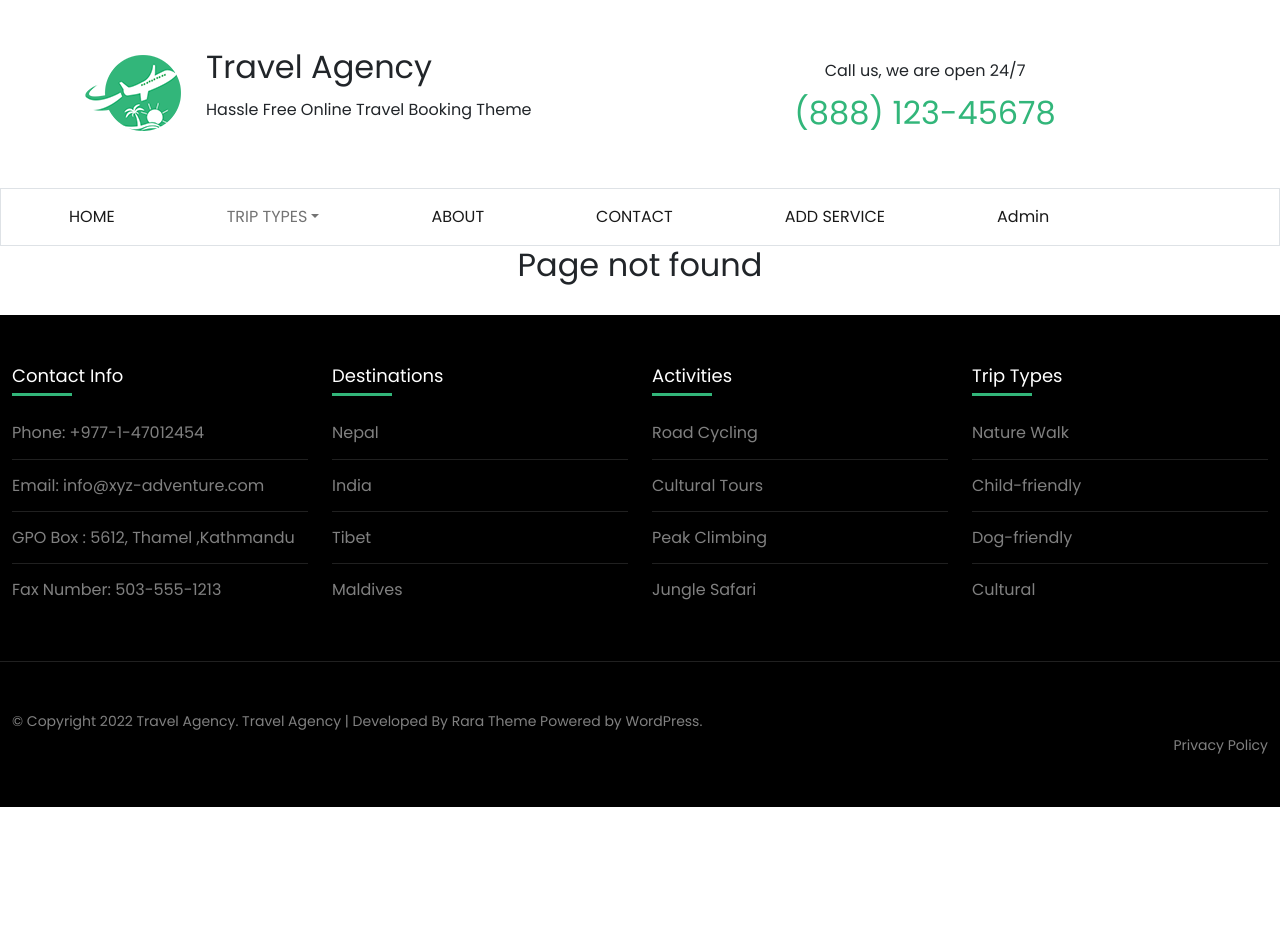
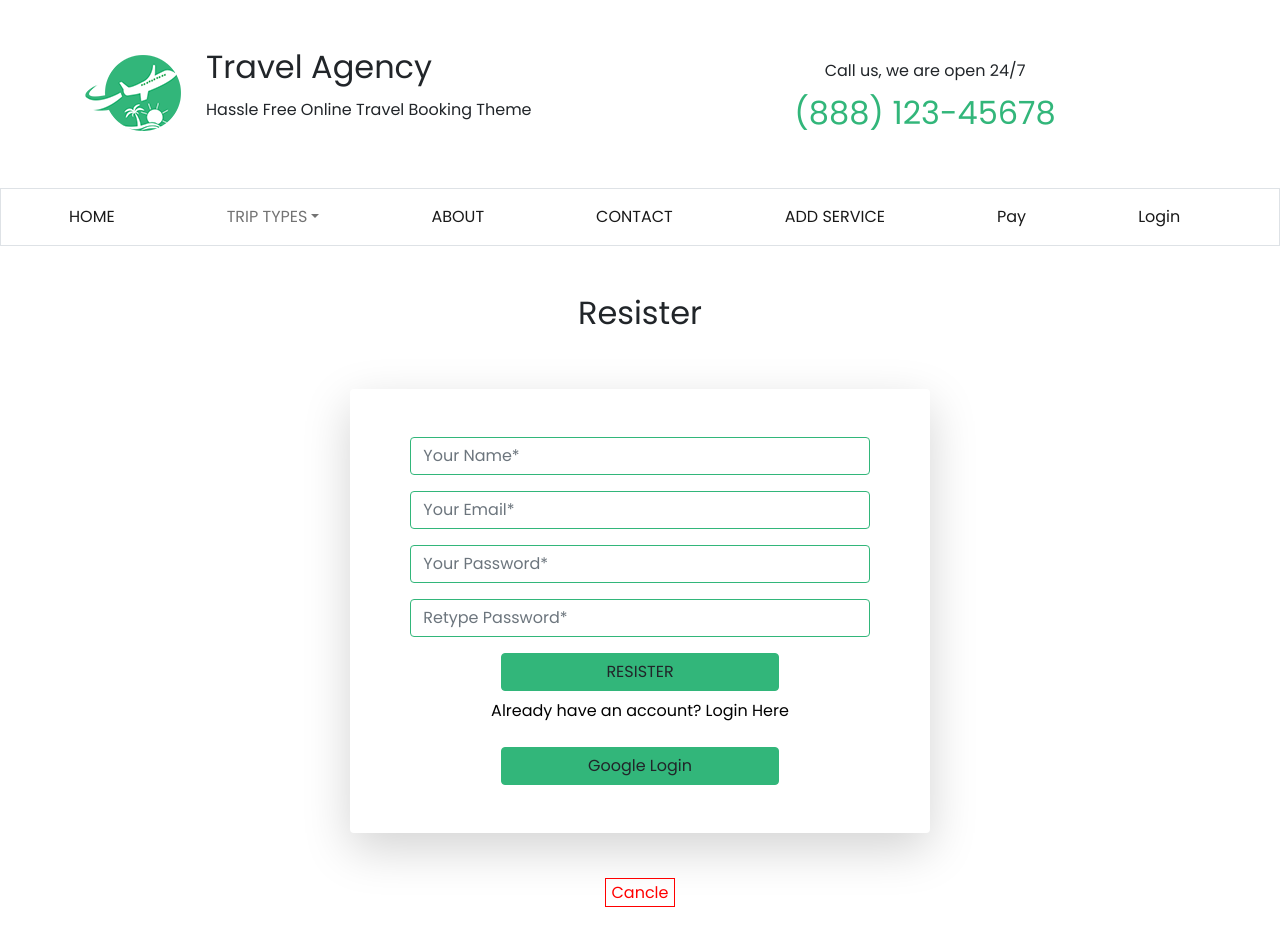
Before and after one commit to Ananna14/Travel-Agency-fontend, a React (Create React App) app: page /register in a window 1280 px wide. Shown: the top 952 px of the page. Before the commit the page ends 807 px from the top, so only its background shows below. Built offline with nearby package versions, Linux system fonts and the light colour scheme.

Commit message:
login-added

```diff
--- a/src/App.js
+++ b/src/App.js
@@ -11,37 +11,35 @@ import NotFound from './Pages/frontend/NotFound/NotFound';
 import Nav from './Pages/frontend/Nav/Nav';
 import Logo from './Pages/frontend/Logo/Logo';
 import Footer from './Pages/frontend/Footer/Footer';
-// import AddService from './Pages/Admin/AddService/AddService';
 import Details from './Pages/frontend/Details/Details';
-// import Home from './Pages/Home/Home';
-// import Contact from './Pages/Contact/Contact';
-// import Blog from './Pages/Blog/Blog';
-// import Type from './Pages/Type/Type';
-// import About from './Pages/About/About';
-// import Dog from './Pages/Dog/Dog';
-// import Child from './Pages/Child/Child';
-// import NotFound from './Pages/NotFound/NotFound';
-// import Footer from './Pages/Footer/Footer';
-// import Logo from './Pages/Logo/Logo';
+import AddService from './Pages/frontend/AddService/AddService';
+import Pay from './Pages/Pay/Pay';
+import Login from './Pages/frontend/Login/Login';
+import Register from './Pages/frontend/Register/Register';
+
 
 function App() {
   return (
     <div className="App">
-     {/* <Nav></Nav> */}
      <BrowserRouter>
      <Logo/>
        <Nav/>
        <Routes>
          <Route path="/" element={<Home/>}></Route>
+         <Route path="/home" element={<Home/>}></Route>
          <Route path="/dog" element={<Dog/>}></Route>
          <Route path="/child" element={<Child/>}></Route>
          <Route path="/type" element={<Type/>}></Route>
          <Route path="/details/:_id" element={<Details/>}></Route>
          <Route path="/about" element={<About/>}></Route>
          <Route path="/contact" element={<Contact/>}></Route>
-         {/* <Route path="/addService" element={<AddService/>}></Route> */}
+         <Route path="/addService" element={<AddService/>}></Route>
+         <Route path="/pay" element={<Pay/>}></Route>
+         <Route path="/login" element={<Login/>}></Route>
+         <Route path="/register" element={<Register/>}></Route>
          <Route path="*" element={<NotFound/>}></Route>
        </Routes>
+
        <Footer/>
      </BrowserRouter>
 
--- /dev/null
+++ b/src/Pages/Pay/Pay.js
@@ -0,0 +1,11 @@
+import React from 'react'
+
+const Pay = () => {
+  return (
+    <div className="container">
+        <h2 className="p-5">Payment Please!</h2>
+    </div>
+  )
+}
+
+export default Pay
--- a/src/Pages/frontend/AddService/AddService.js
+++ b/src/Pages/frontend/AddService/AddService.js
@@ -1,9 +1,29 @@
+import axios from 'axios';
 import React from 'react'
+import { useForm } from 'react-hook-form';
 
 const AddService = () => {
+    const { register, handleSubmit } = useForm();
+    const onSubmit = data => {
+        console.log(data);
+        axios.post('http://localhost:5000/services', data)
+        .then(res =>{
+            console.log(res)
+        })
+    };
   return (
     <div>
+       <form onSubmit={handleSubmit(onSubmit)} className='mt-5 mb-2 '>
+                    <input {...register("Heading")} placeholder='Heading' className='mb-2 w-50 p-2 border-color'  /><br/>
+                    <textarea {...register("Description")} placeholder='Description' className='mb-2 w-50 p-2 border-color' /><br/>
+                    <input {...register("Due")} placeholder='Due' className='mb-2 w-50 p-2 border-color'  /><br/>
+                    <input {...register("Heading")} placeholder='Heading' className='mb-2 w-50 p-2 border-color'  /><br/>
+                    <input {...register("Day")} placeholder='Day' className='mb-2 w-50 p-2 border-color'  /><br/>
+                    <input {...register("Image")} placeholder='Image' className='mb-2 w-50 p-2 border-color'  /><br/>
 
+
+                    <input type="submit" className='border-color btn'/><br/>
+                </form>
     </div>
   )
 }
--- a/src/Pages/frontend/Details/Details.js
+++ b/src/Pages/frontend/Details/Details.js
@@ -1,101 +1,75 @@
-import React, { useEffect, useState } from 'react'
-import { useParams } from 'react-router-dom';
-import { useForm} from "react-hook-form";
-// import swal from 'sweetalert';
-// import useAuth from '../../../hooks/useAuth';
+import React from 'react'
+import { Card } from 'react-bootstrap';
+import { useEffect, useState } from 'react'
+import { Link, useParams } from 'react-router-dom'
+import { useForm } from 'react-hook-form';
 
-
-const Courses = () => {
-    const {_id}=useParams();
-    const [home,sethome]=useState([])
-    // const {user}=useAuth()
-
+const Details = () => {
+    const {_id} = useParams();
+    const { register, handleSubmit } = useForm();
+    const [singleService, setSingleService] = useState({});
 
     useEffect(()=>{
-        fetch(`http://localhost:5000/${_id}`)
-        .then(res=>res.json())
-        .then(data=>sethome(data))
+        fetch(`http://localhost:5000/services/${_id}`)
+        .then(res => res.json())
+        .then(data => setSingleService(data))
     },[])
+    // console.log(singleService);
 
-
-    // form
-    const { register, handleSubmit,reset } = useForm();
-
-    const onSubmit=(data)=>{
-        data.name=home?.Heading;
-        data.number=home?.Description;
-        data.img=home?.Image;
-        data.subject=home?.Area;
-        data.salary=home?.Due;
-        data.status=false;
-
-        fetch('http://localhost:5000/orders',{
-            method:"POST",
-            headers:{"content-type":"application/json"},
-            body:JSON.stringify(data)
-        })
-        .then(res=>res.json())
-        .then(result=>{
-            if(result.acknowledged){
-                reset()
-                alert('successfully added')
-                // swal("Success!", "Order Successfully!", "success");
-
-            }
-        })
-
-
-
-
-
+    //FORM_DETAILS_ADDED
+    const onSubmit = data => {
         console.log(data)
-
     };
 
   return (
-        <div className="product">
-          <div className='row'>
-                <div className='col col-lg-7 col-md-7 col-sm-12 col-12'>
-
-                <div className="card mb-3 single-card ">
-                                <div className="row g-0 ">
-                                    <div className="col-md-4 border text-center">
-                                        <img src={home?.Image} className="img-fluid home-image" alt="..." />
+    <div style={{display: "flex"}}>
+        <div className='col-lg-4'>
+            <Card className="card shadow half-width m-4 pb-5 pl-2">
+                <div className="inner">
+                    <Card.Img variant="top" className='img-design mx-auto' src={singleService.Image} />
                 </div>
-                                    <div className="col-md-8">
-                                        <div className="card-body pb-4">
-                                            <h3 className="card-title fw-bolder text-primary">{home?.Heading}</h3>
-                                            <p className="card-text fw-bolder">Tuition Class : {home?.Description}</p>
-                                            {/* <p className="card-text fw-bolder">Teaching : {home?.subject}</p> */}
-                                            <p className="card-text fw-bolder">Qualification : {home?.Due}</p>
-                                            <p className="card-text fw-bolder">Institute : {home?.Area}</p>
-                                            <p className="card-text fw-bolder">Email : {home?.Day}</p>
-                                            {/* <p className="card-text fw-bolder">Phone : {home?.mobile}</p>
-                                            <p className="card-text fw-bolder">Salary : Tk {home?.salary}</p>
-                                            <p className="card-text fw-bolder">Tuition Areas : {home?.area}</p> */}
-                                         </div>
-                                    </div>
-                                </div>
+                <Card.Body className="text-center">
+                <Card.Title className="fw-bold mt-3">{singleService.Heading}</Card.Title>
+                    <div className='d-flex mt-5'>
+                        {/* part-1-start */}
+                        <div className=''>
+                            <p> <i class="fas fa-map-marker-alt mx-2"></i>{singleService.Area}<br/></p>
+                            <p> <i class="far fa-clock mx-2"></i><span>{singleService.Day}<br/>Days Nights</span></p>
                         </div>
 
+                            {/* part-1-end */}
+                        {/* part-2-start */}
+                        <div className='margin'>
+                            <span className='offer'> 24% off</span><br/><br/>
+                            <h3 className='fw-bold'>{singleService.Due}</h3>
                         </div>
-                {/* 2nd-part form */}
-            <div className="col col-lg-5 col-md-5 col-sm-12 col-12 pt-5 ">
-                <form className='w-100' onSubmit={handleSubmit(onSubmit)}>
-                    {/* <input className='w-75 py-2 mx-auto rounded mb-2 border' {...register("studentName", { required: true, maxLength: 20 })} value={user?.displayName}/><br/> */}
-                    <input className='w-75 py-2 mx-auto rounded mb-2 border' {...register("studentName", { required: true, maxLength: 20 })}/><br/>
-                    <input className='w-75 py-2 mx-auto rounded mb-2 border' {...register("studentEmail", { required: true })} type="email" /><br/>
-                    {/* <input className='w-75 py-2 mx-auto rounded mb-2 border' {...register("studentEmail", { required: true })} type="email" value={user?.email}/><br/> */}
-                    <input className='w-75 py-2 mx-auto rounded mb-2 border' type="number" {...register("studentNumber")} placeholder="Phone Number" /><br/>
-                    <textarea className='w-75 py-2 mx-auto rounded mb-2 border' type="number" {...register("studentMessage")} placeholder="Write you Something________________" /><br/>
-                    <input className='w-75 py-2 mx-auto rounded mb-2 bg-primary text-white fw-bolder border-0'  type="submit" value="Submit" />
+                            {/* part-2-end */}
+                    </div>
+                    <Link to="/home"><button className='btn w-100 mt-5'>Back</button></Link><br/><br/>
+                        <hr/><br/>
+                    <div className="text-start">
+                    <span className='gray-color fw-bold'>Available through out the year:</span><br/>
+                        <small class="card-text gray-color">{singleService.Description}</small>
+                    </div>
+                </Card.Body>
+            </Card>
+        </div>
+        {/* FORM */}
+        <div className="form-details col-lg-8">
+        <form onSubmit={handleSubmit(onSubmit)} className='mt-5 mb-2 '>
+                    <input {...register("Heading")} placeholder='Heading' className='mb-2 w-50 p-2 border-color'  /><br/>
+                    <textarea {...register("Description")} placeholder='Description' className='mb-2 w-50 p-2 border-color' /><br/>
+                    <input {...register("Due")} placeholder='Due' className='mb-2 w-50 p-2 border-color'  /><br/>
+                    <input {...register("Heading")} placeholder='Heading' className='mb-2 w-50 p-2 border-color'  /><br/>
+                    <input {...register("Day")} placeholder='Day' className='mb-2 w-50 p-2 border-color'  /><br/>
+                    <input {...register("Image")} placeholder='Image' className='mb-2 w-50 p-2 border-color'  /><br/>
 
+
+                    <input type="submit" className='border-color bg'/><br/>
                 </form>
-            </div>
-
         </div>
     </div>
   )
 }
 
-export default Courses
+export default Details
--- /dev/null
+++ b/src/Pages/frontend/Login/Login.css
@@ -0,0 +1,20 @@
+.form-center{
+justify-content: center;
+align-items: center;
+}
+.text-decoration{
+    text-decoration: none;
+    color: black;
+}
+.shadow-padding{
+    padding: 50px;
+}
+.border-form{
+    border: 1px solid #32b67a;
+}
+.cancle-btn{
+    border: 1px solid red;
+    color: red;
+    display: inline;
+    padding: 2px 6px;
+}
--- /dev/null
+++ b/src/Pages/frontend/Login/Login.js
@@ -0,0 +1,33 @@
+import React from 'react'
+import { Col, Container, Form, Row } from 'react-bootstrap'
+import { Link } from 'react-router-dom'
+import './Login.css'
+
+const Login = () => {
+
+  return (
+    <div className='margin-btm'>
+         <h2 className="py-5">Login Page</h2>
+       <Container className="shadow-lg py-5 rounded" style={{ minWidth: 445, maxWidth: 580, mx: 'auto' }}>
+            <Form>
+           <Form.Group as={Row} className="mb-3 form-center" controlId="formPlaintextEmail" >
+                    <Col sm="10">
+                    <Form.Control type="email" className="border-form" placeholder="Your Email*" />
+                    </Col>
+                </Form.Group>
+                <Form.Group as={Row} className="mb-3 form-center" controlId="formPlaintextPassword">
+                    <Col sm="10">
+                    <Form.Control type="password" className="border-form" placeholder="Your Password*" />
+                    </Col>
+                </Form.Group>
+            </Form>
+            <button className='btn w-50'>LOGIN</button>
+            <Link to="/register" className='text-decoration'><p className='py-2'>New User? Please Resister.</p></Link>
+            <button className='btn w-50'>Google Login</button>
+       </Container><br/><br/>
+       <Link to="/home" className='text-decoration mt-5'><p className='cancle-btn'>Cancle</p></Link>
+    </div>
+  )
+}
+
+export default Login
--- a/src/Pages/frontend/Nav/Nav.js
+++ b/src/Pages/frontend/Nav/Nav.js
@@ -11,7 +11,7 @@ const Nav = () => {
     <div className="collapse navbar-collapse" id="navbarSupportedContent">
       <ul className="navbar-nav me-auto mb-2 mb-lg-0">
         <li className="nav-item">
-          <Link to="/" className="nav-link active mx-5" aria-current="page" href="#">HOME</Link>
+          <Link to="/home" className="nav-link active mx-5" aria-current="page" href="#">HOME</Link>
         </li>
         <li className="nav-item dropdown">
           <Link to="/type" className="nav-link dropdown-toggle mx-5" href="#" id="navbarDropdown" role="button" data-bs-toggle="dropdown" aria-expanded="false">
@@ -31,9 +31,13 @@ const Nav = () => {
         <li className="nav-item">
           <Link to="/addService" className="nav-link active mx-5" aria-current="page" href="#">ADD SERVICE</Link>
         </li>
-          <li className="nav-item">
-          <Link to="/blog" className="nav-link active mx-5" aria-current="page" href="#">Admin</Link>
+        <li className="nav-item">
+          <Link to="/pay" className="nav-link active mx-5" aria-current="page" href="#">Pay</Link>
         </li>
+        <li className="nav-item">
+          <Link to="/login" className="nav-link active mx-5" aria-current="page" href="#">Login</Link>
+        </li>
+
       </ul>
     </div>
   </div>
--- /dev/null
+++ b/src/Pages/frontend/Register/Register.js
@@ -0,0 +1,43 @@
+import React from 'react'
+import { Col, Container, Form, Row } from 'react-bootstrap'
+import { Link } from 'react-router-dom'
+
+const Register = () => {
+  return (
+    <div className='margin-btm'>
+       <Container>
+       <h2 className="py-5">Resister</h2>
+       <Container className="shadow-lg py-5 rounded" style={{ minWidth: 445, maxWidth: 580, mx: 'auto' }}>
+            <Form>
+           <Form.Group as={Row} className="mb-3 form-center" >
+                    <Col sm="10">
+                    <Form.Control type="text" className="border-form" placeholder="Your Name*" />
+                    </Col>
+                </Form.Group>
+           <Form.Group as={Row} className="mb-3 form-center" controlId="formPlaintextEmail" >
+                    <Col sm="10">
+                    <Form.Control type="email" className="border-form" placeholder="Your Email*" />
+                    </Col>
+                </Form.Group>
+                <Form.Group as={Row} className="mb-3 form-center" controlId="formPlaintextPassword">
+                    <Col sm="10">
+                    <Form.Control type="password" className="border-form" placeholder="Your Password*" />
+                    </Col>
+                </Form.Group>
+                <Form.Group as={Row} className="mb-3 form-center" controlId="formPlaintextPassword">
+                    <Col sm="10">
+                    <Form.Control type="password" className="border-form" placeholder="Retype Password*" />
+                    </Col>
+                </Form.Group>
+            </Form>
+            <button className='btn w-50'>RESISTER</button>
+            <Link to="/login" className='text-decoration'><p className='py-2'>Already have an account? Login Here</p></Link>
+            <button className='btn w-50'>Google Login</button>
+       </Container><br/><br/>
+       <Link to="/home" className='text-decoration mt-5'><p className='cancle-btn'>Cancle</p></Link>
+       </Container>
+    </div>
+  )
+}
+
+export default Register
--- a/src/Pages/frontend/SingleHome/SingleHome.js
+++ b/src/Pages/frontend/SingleHome/SingleHome.js
@@ -1,7 +1,6 @@
 import React from 'react'
-import { Button, Card } from 'react-bootstrap';
+import { Card } from 'react-bootstrap';
 import { Link } from 'react-router-dom';
-import './SingleHome.css'
 
 const SingleHome = ({ home }) => {
     const {Image, Heading, Description, Area, Day, Due, _id } = home;
@@ -28,14 +27,12 @@ const SingleHome = ({ home }) => {
                     </div>
                       {/* part-2-end */}
                 </div>
-               <Link to={`/details/${_id}`}><button className='btn w-100 mt-5'>View Details</button></Link><br/><br/>
+               <Link to={`/details/${home?._id}`}><button className='btn w-100 mt-5'>View Details</button></Link><br/><br/>
                 <hr/><br/>
                <div className="text-start">
                <span className='gray-color fw-bold'>Available through out the year:</span><br/>
                 <small class="card-text gray-color">{Description}</small>
                </div>
-
-          {/* <Link to={`/courses/${teach?._id}`}><Button className="fw-bold border-0 px-4 fs-5">Details</Button></Link> */}
         </Card.Body>
       </Card>
     </div>
@@ -43,33 +40,3 @@ const SingleHome = ({ home }) => {
 }
 
 export default SingleHome
-
-
-// import React from 'react';
-// import { Button, Card } from 'react-bootstrap';
-// import { Link } from 'react-router-dom';
-// import './SingleHome.css'
-
-// const SingleHome = ({home}) => {
-//     const { img, header, description, Area, Day, Due } = home;
-//   return(
-//       {/* <div className="container"> */}
-//             <div className='col-lg-4 col-md-6 col-12'>
-//                     <Card className="card shadow m-4">
-//                         <Card.Img variant="top" className='img-design mx-auto' src={img} />
-//                         <Card.Body className="text-center">
-//                         <Card.Title>{header}</Card.Title>
-//                         <Card.Text>{description}</Card.Text>
-//                         <Card.Text>{Area}</Card.Text>
-//                         <Card.Text>{Day}</Card.Text>
-//                         <Card.Text>{Due}</Card.Text>
-//                         {/* <Card.Text>{area}</Card.Text> */}
-//                         {/* <Link to={`/courses/${teach?._id}`}><Button className="fw-bold border-0 px-4 fs-5">Details</Button></Link> */}
-//                         </Card.Body>
-//                     </Card>
-//             </div>
-//         {/* </div> */}
-//   </div>;
-// };
-
-// export default SingleHome;
```
Also changed, not shown: src/Pages/frontend/SingleHome/SingleHome.css (deleted). Lines whose indentation alone changed are shown as unchanged.
